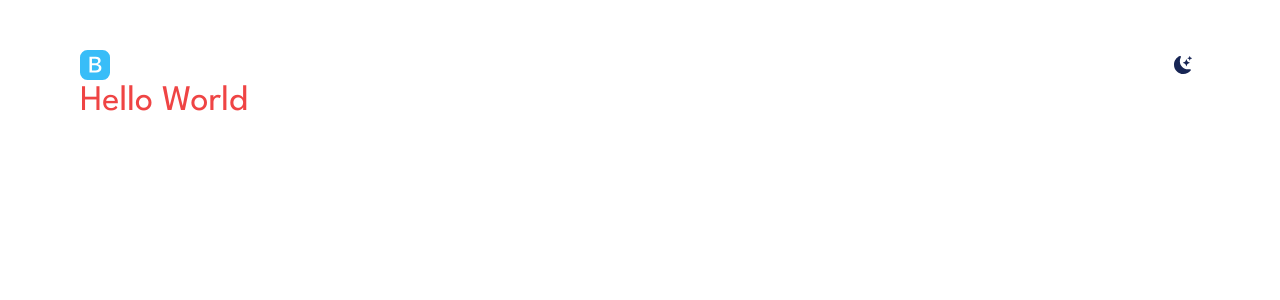
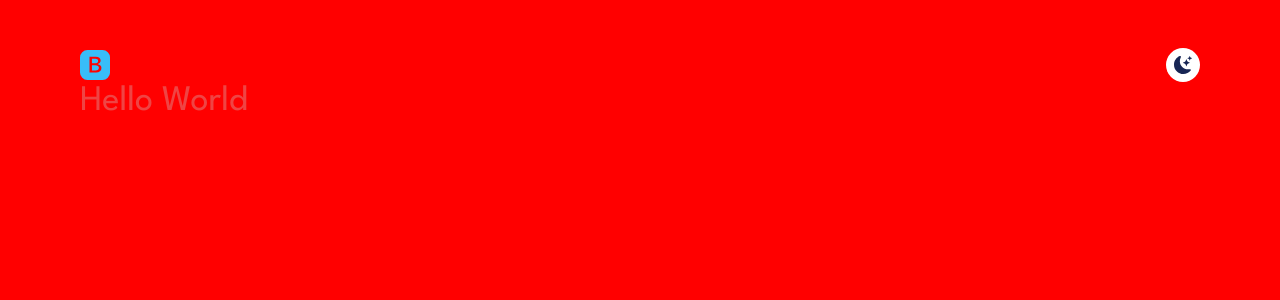
Before and after one commit to Dev-BhoneAK/portfolio-next-tailwind, a Next.js app: page / in a window 1280 px wide. Shown: the top 300 px of the page. Built offline with nearby package versions, Linux system fonts and the light colour scheme.

Commit message:
test: theme change

```diff
--- a/app/components/TransitionBackground.js
+++ b/app/components/TransitionBackground.js
@@ -25,7 +25,7 @@ export default function TransitionBackground() {
             key={theme}
             animate={{
               clipPath: ["circle(0% at 100% 0%)", "circle(150% at 100% 0%)"],
-              backgroundColor: "white",
+              backgroundColor: "red",
             }}
             className=" absolute top-0 right-0 z-10 w-full h-full"
             transition={{
@@ -38,7 +38,7 @@ export default function TransitionBackground() {
             key={theme}
             animate={{
               clipPath: ["circle(0% at 100% 0%)", "circle(150% at 100% 0%)"],
-              backgroundColor: "black",
+              backgroundColor: "blue",
             }}
             className=" absolute top-0 right-0 z-10 w-full h-full"
             transition={{
--- a/app/globals.css
+++ b/app/globals.css
@@ -10,3 +10,7 @@
   height: 100%;
   z-index: 2;
 } */
+
+/* html {
+  color-scheme: initial !important;
+} */
```
